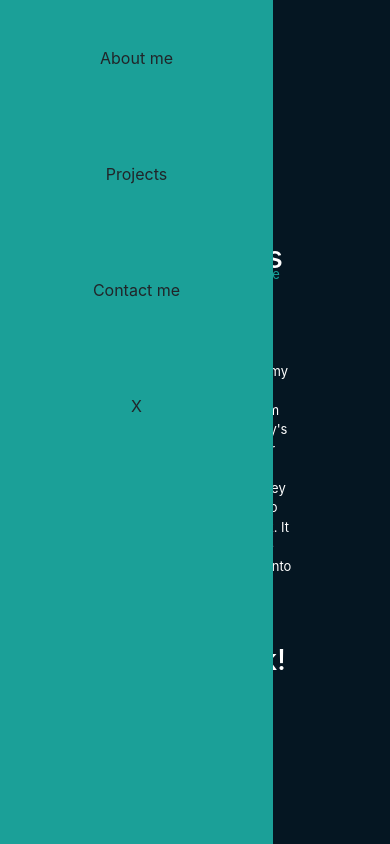
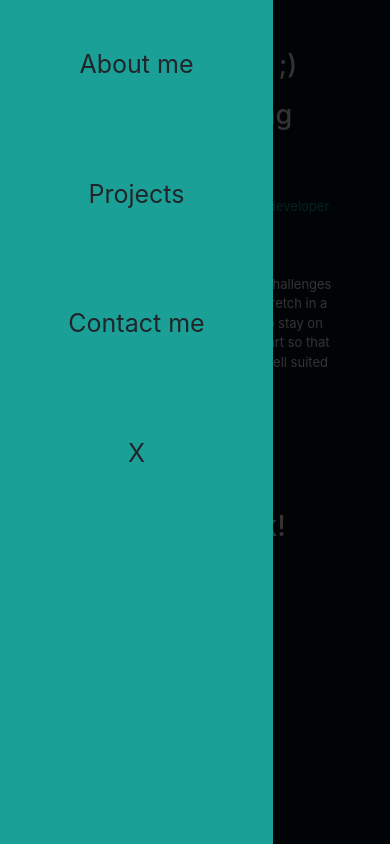
Before and after one commit to TareqRafed/PersonalPortofolio, a React (Create React App) app: page / in a window 390 px wide. Both pictures are taken after a click on the picture 30 px from the left and 30 px from the top of the page. Shown: the top 844 px of the page. Built offline with nearby package versions, Linux system fonts and the light colour scheme.

Commit message:
many bugs fixed, some minor changes

```diff
--- a/src/components/App.js
+++ b/src/components/App.js
@@ -26,7 +26,7 @@ function App() {
         break;
        case "contact":
           window.scrollTo({
-            top: vh(200),
+            top: vh(220),
             behavior: 'smooth',
           });
           break;
--- a/src/components/about.js
+++ b/src/components/about.js
@@ -1,19 +1,20 @@
-import React, {useRef} from 'react';
+import React from 'react';
 import "../css/about/about.css"
 import "../css/about/bounce.css";
 import { animateText } from "./effects/effect.js";
 import ScrollAnimation from 'react-animate-on-scroll';
 import Arrow from "../assets/arrow-down.png";
+import { AiFillGithub, AiFillCodepenCircle, AiTwotoneMail } from 'react-icons/ai';
 
 
 
-
-let myBio = `Lorem Ipsum is simply dummy text of the printing and typesetting industry. Lorem Ipsum has been the industry's standard dummy text ever since the 1500s, when an unknown printer took a galley of type and scrambled it to make a type specimen book. It has survived not only five centuries, but also the leap into electronic typesetting, `
+let myBio = `I’m curious, and I enjoy work that challenges me to learn something new and stretch in a different direction. I do my best to stay on top of changes in the state of the art so that I can meet challenges with tools well suited to the job at hand.
+ `
 
 function About(props) {
 
 
-    return <div ref={props.ref} className="about">
+    return <div className="about">
         <ScrollAnimation animateIn='fadeIn'>
             <div>
                 <div className="fixed-div">
@@ -26,7 +27,7 @@ function About(props) {
                     <p className="secondary-color-text bounce ">Fullstack Developer/ Mobile apps developer</p>
                 </div>
                 <div>
-                    <p className="text-white mt-5 ">{myBio}</p>
+                    <p className="text-white mt-5 ">{myBio}<hr /><a href="http://github.com/tareqrafed"><AiFillGithub /></a>  <a href="http://codepen.io/tareqrafed"><AiFillCodepenCircle /></a>  <a href="mailto:tareq.rafed22@gmail.com"><AiTwotoneMail /></a></p>
                 </div>
                 <div className="mt-5">
                     <h3 className="text-white">See my work!</h3>
--- a/src/components/menu.js
+++ b/src/components/menu.js
@@ -12,7 +12,9 @@ function MenuButton(props) {
         <div>
         <div className="d-lg-none menu">
             <img src={MenuIcon} onClick={handleClick()} ></img>
+
         </div>
+        {isOpen && <div className="blur-effect"></div>}
 
         <div className="sideBar"><Menu scrollTo={props.scrollTo} isOpen={isOpen} handeClick={handleClick()}  /> </div>
 
--- a/src/components/projects/projects.js
+++ b/src/components/projects/projects.js
@@ -5,7 +5,7 @@ import { animateText } from "../effects/effect.js";
 import ScrollAnimation from 'react-animate-on-scroll';
 import { newProject } from "../projects/newProject.js"
 
-
+// bounce is in css/about/bounce.css
 
 function Projects(props) {
     return <div className="projects">
@@ -13,9 +13,9 @@ function Projects(props) {
 
             <ScrollAnimation animateIn='fadeIn'>
                 <div className="headline">
-                    <h2>{animateText("Check out!")}</h2>
+                    <h2 className="bounce">{animateText("Check out!")}</h2>
                     <hr />
-                    <p>Here you can see my last projects!</p>
+                    <p>Here you can see my latest projects!</p>
                 </div>
                 <ScrollContainer className="slider">
                     {newProject("https://engineeringgate.com/wp-content/uploads/2019/08/pm-general.jpg","test")}
--- a/src/css/App.css
+++ b/src/css/App.css
@@ -1,10 +1,11 @@
 html, body {
   margin:0px;
+  background:#051622;
 }
 
 .App {
   text-align: center;
   background:#051622;
-  height:100vh;
+  height:100%;
 
 }
--- a/src/css/about/about.css
+++ b/src/css/about/about.css
@@ -1,7 +1,7 @@
 .about {
     position: relative;
     top: 0;
-    width: 50%;
+    width: 70%;
     margin: 0 auto 0 auto;
     z-index: 1;
     user-select: none;
@@ -19,24 +19,25 @@
 @media (max-width:768px){
     .fixed-div:first-child{
         height:50px;
+        top:40%;
     }
     .fixed-div{
         height:90px;
     }
     .fixed-div > h1  {
-        font-size: 30px;
+        font-size: 27px;
     }
 }
 
 .about>div {
     position: relative;
-    top: 150px;
+    top: 130px;
 }
 
 @media (max-width:768px) {
     .about>div {
         position: relative;
-        top: 15%;
+        top: 7%;
         font-size: small;
     }
 }
--- a/src/css/header/header.css
+++ b/src/css/header/header.css
@@ -2,7 +2,7 @@
   position: fixed;
   top:0;
   width: 100%;
-  z-index: 1;
+  z-index: 15;
 }
 ul {
     list-style-type: none;
@@ -19,6 +19,7 @@ ul {
 
   li a {
     cursor: pointer;
+    font-size: 15px !important;
     display: block;
     color: #1BA098 !important;
     text-align: center;
--- a/src/css/header/sideBar.css
+++ b/src/css/header/sideBar.css
@@ -22,7 +22,7 @@
 }
 
 .sideBar > div{
-    z-index: 2;
+    z-index: 4;
     transition: ease-in-out 0.5s all;
     position: fixed;
     top:0;
@@ -36,6 +36,7 @@
 
 
 .sideBar >div> a {
+    white-space: nowrap;
     color:white;
    margin: 30px;
     padding: 16px;
@@ -45,5 +46,14 @@
 
 .sideBar > div > a:hover{
     cursor: pointer;
+    color: white;
     background-color:#0E514C;
 }
+
+.blur-effect{
+    position: fixed;
+    width: 100%;
+    height: 100%;
+  z-index: 3;
+  background-color:rgba(0, 0, 0, 0.8) ;
+}
--- a/src/css/index.css
+++ b/src/css/index.css
@@ -8,6 +8,20 @@
 .secondary-color-text{
   color:var(--secondary-color);
 }
+a{
+  font-size: 25px;
+}
+a:link{
+  color:var(--secondary-color);
+  background-color: transparent;
+  text-decoration: none;
+}
+a:visited {
+  color:var(--secondary-color);
+  background-color: transparent;
+  text-decoration: none;
+}
+
 body {
   margin: 0;
   font-family: -apple-system, BlinkMacSystemFont, 'Segoe UI', 'Roboto', 'Oxygen',
--- a/src/css/projects.css
+++ b/src/css/projects.css
@@ -5,6 +5,7 @@ body{
     background-color: #051622;
     height: 100vh;
     margin: 0;
+
 }
 
 .headline {
@@ -91,6 +92,7 @@ body{
 }
 .tile-img > span {
     padding: 5%;
+    color: var(--main-color);
 
 }
 .tile-img > span:hover{
```
